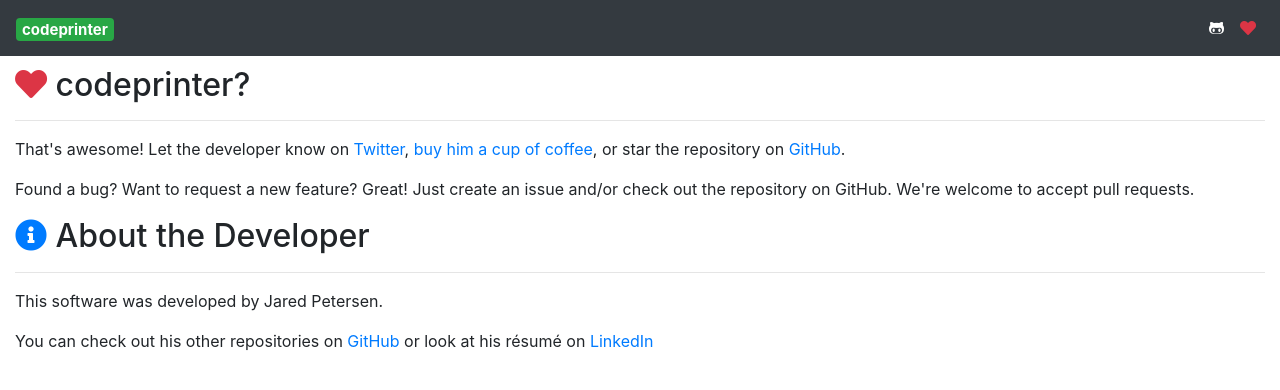
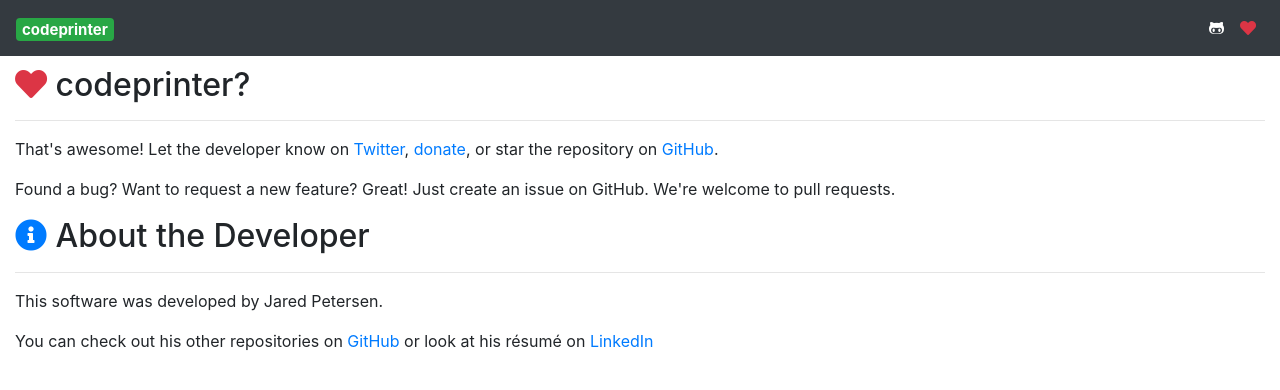
Before and after one commit to jaredpetersen/codeprinter, a React (Create React App) app: page /heart in a window 1280 px wide. Shown: the top 390 px of the page. Built offline with nearby package versions, Linux system fonts and the light colour scheme; a web font is replaced by a local one.

Commit message:
updated dependencies and fixed some copy in the about page

```diff
--- a/src/editor/document/index.js
+++ b/src/editor/document/index.js
@@ -13,7 +13,7 @@
   tomorrow,
   vs,
   xcode
-} from 'react-syntax-highlighter/styles/hljs';
+} from 'react-syntax-highlighter/dist/styles/hljs';
 import './index.css';
 
 const themeMap = {
--- a/src/heart/index.js
+++ b/src/heart/index.js
@@ -17,7 +17,7 @@
             </a>
             ,{' '}
             <a href="https://paypal.me/jaredtpetersen" target="_blank" rel="noopener noreferrer">
-              buy him a cup of coffee
+              donate
             </a>
             , or star the repository on{' '}
             <a href="https://github.com/jaredpetersen/codeprinter" target="_blank" rel="noopener noreferrer">
@@ -26,8 +26,8 @@
             .
           </p>
           <p>
-            Found a bug? Want to request a new feature? Great! Just create an issue and/or check out the repository on
-            GitHub. We're welcome to accept pull requests.
+            Found a bug? Want to request a new feature? Great! Just create an issue on GitHub. We're welcome to pull
+            requests.
           </p>
 
           <h2>
```
Also changed, not shown: package.json (+15 -15 lines), 2 other files (tests, documents, lock files or other folders).
